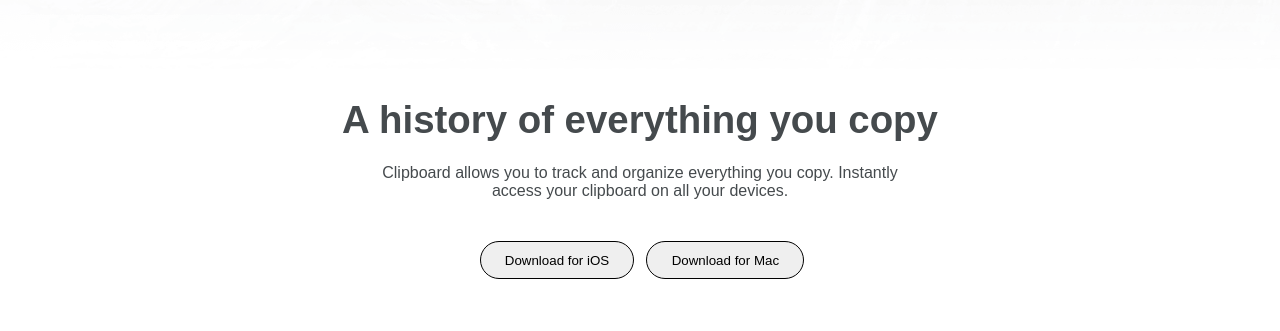
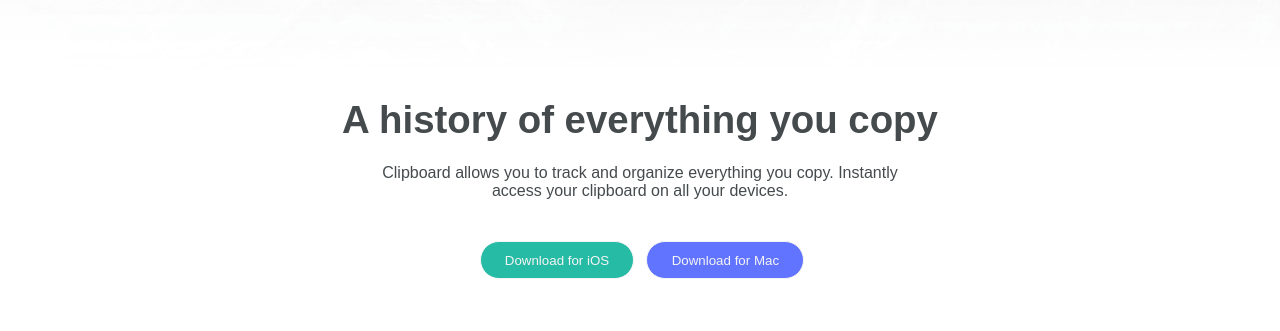
Before and after one commit to Ar-thur/challenge-5, a plain HTML site: page index.html in a window 1280 px wide. Shown: the part 275-606 px from the top of the page. Drawn offline with Linux system fonts and the light colour scheme; a web font is replaced by a local one.

Commit message:
button color added

```diff
--- a/styles.css
+++ b/styles.css
@@ -42,6 +42,16 @@ button{
 	width: 130%;
 	height: 200%;
 	cursor: pointer;
+}
+
+.left{
+	background-color: #26bba5;
+	color: #f4f4f4;
+}
+
+.right{
+	background-color: #6174ff;
+	color: #f4f4f4;
 }
 
 ul{
```
